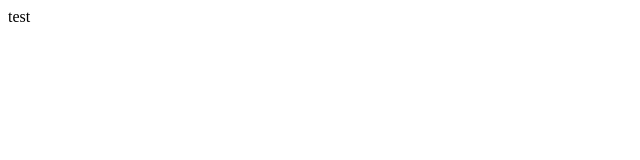
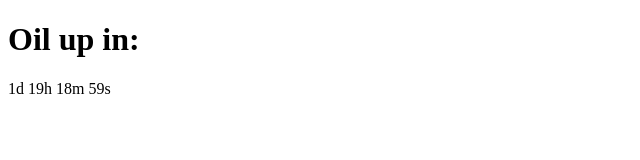
Before and after one commit to AstraxCZ/MaK-Tools, a plain HTML site: page index.html in a window 1280 px wide. Shown: the whole page, without its empty margins (0-640 px from the left). Drawn offline with Linux system fonts and the light colour scheme.

Commit message:
Update index.html

```diff
--- a/index.html
+++ b/index.html
@@ -1 +1,39 @@
-<p>test</p>
+<!DOCTYPE HTML>
+<html>
+<head>
+<meta name="viewport" content="width=device-width, initial-scale=1">
+<link rel="stylesheet" href="main.css">
+</head>
+<body>
+<h1>Oil up in:</h1>
+
+<p id="demo"></p>
+
+<script>
+// Set the date we're counting down to
+var countDownDate = new Date("Dec 24, 2024 17:00:00").getTime();
+
+// Update the count down every 1 second
+var x = setInterval(function() {
+
+    var now = new Date().getTime();
+
+    var distance = countDownDate - now;
+
+    var days = Math.floor(distance / (1000 * 60 * 60 * 24));
+    var hours = Math.floor((distance % (1000 * 60 * 60 * 24)) / (1000 * 60 * 60));
+    var minutes = Math.floor((distance % (1000 * 60 * 60)) / (1000 * 60));
+    var seconds = Math.floor((distance % (1000 * 60)) / 1000);
+
+    document.getElementById("demo").innerHTML = days + "d " + hours + "h "
+    + minutes + "m " + seconds + "s ";
+
+    if (distance < 0) {
+    clearInterval(x);
+    document.getElementById("demo").innerHTML = "EXPIRED";
+    }
+}, 1000);
+</script>
+
+</body>
+</html>
```
